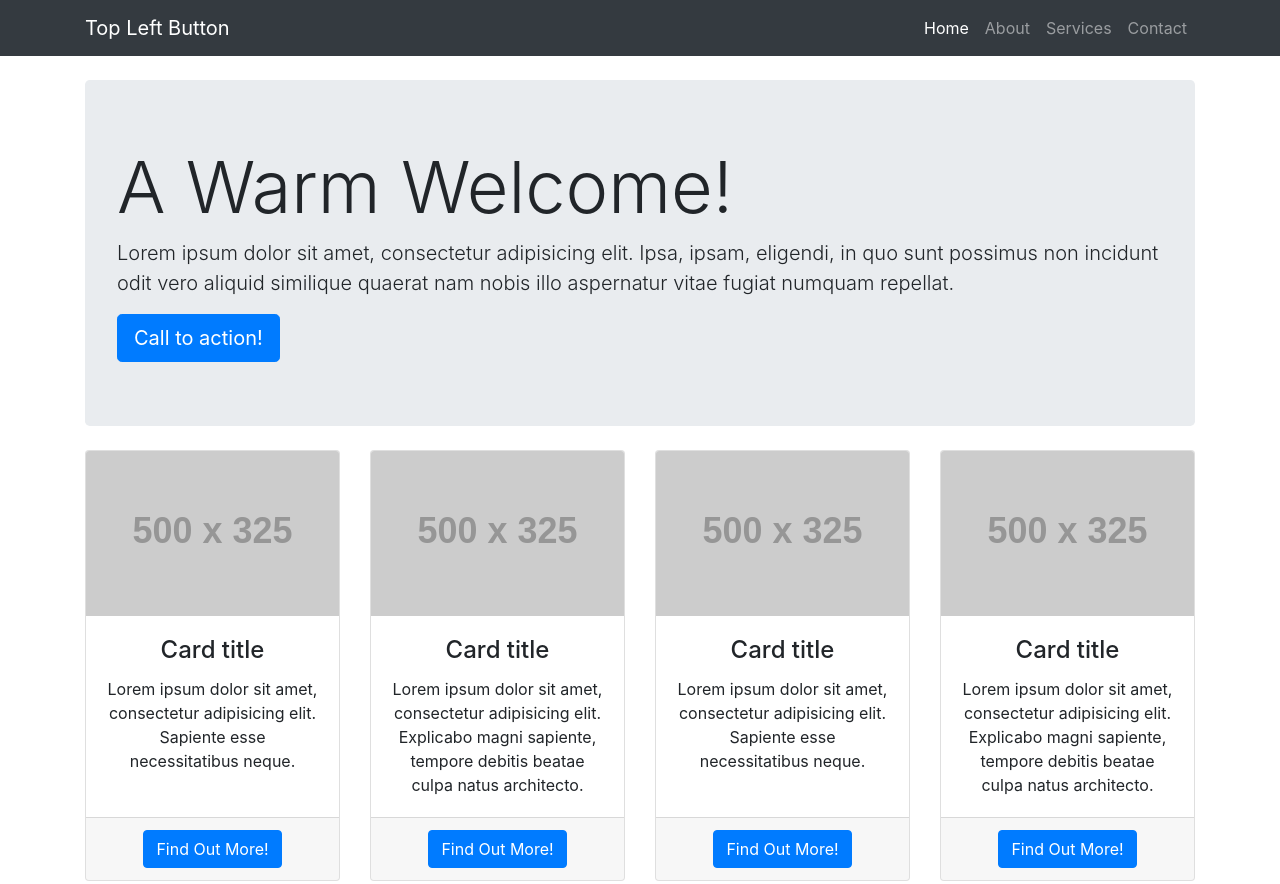
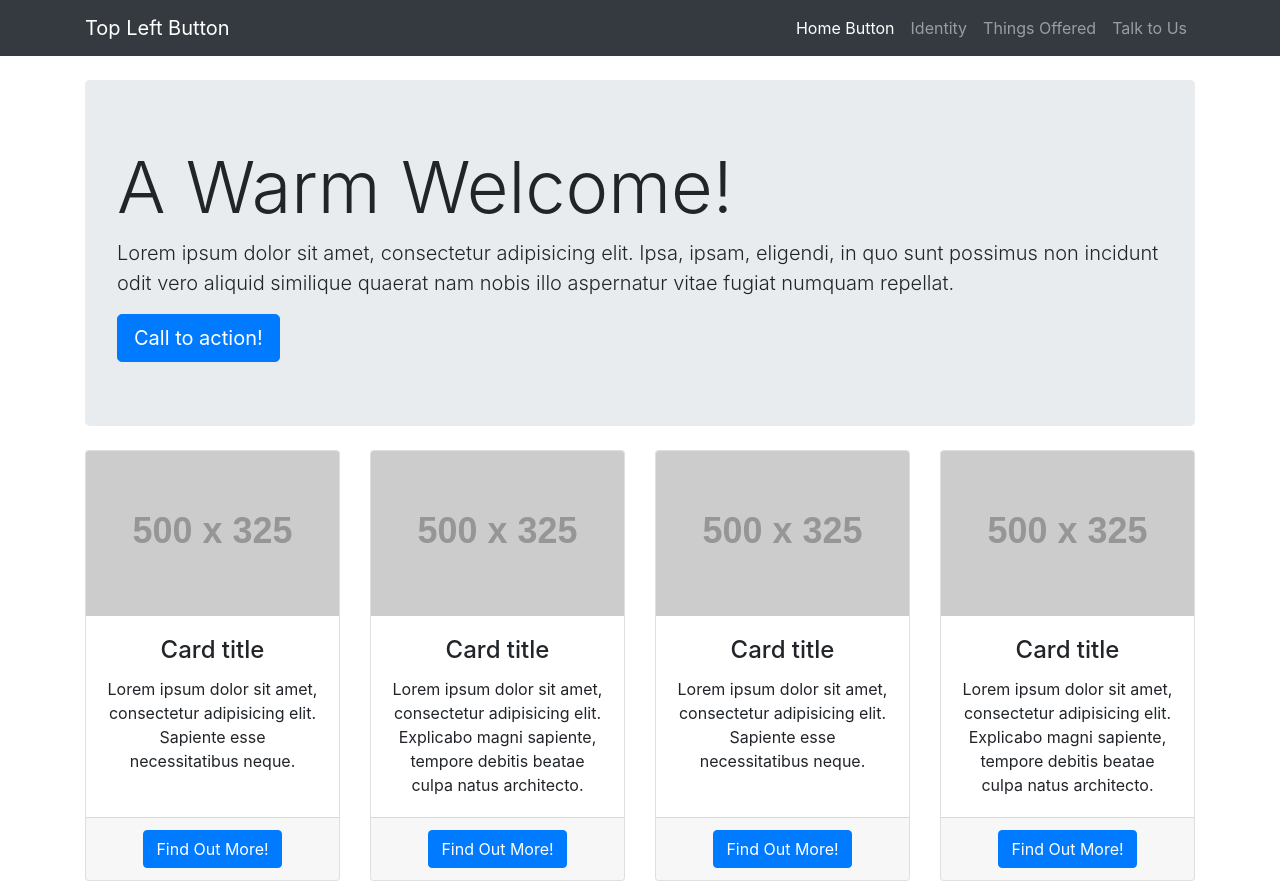
Before and after one commit to Canna0329/BootstrapProject, a website: page startbootstrap-heroic-features-gh-pages/index.html in a window 1280 px wide. Shown: the top 884 px of the page. Drawn offline with Linux system fonts and the light colour scheme; placeholder pictures from the web are drawn by us.

Commit message:
Update index.html

```diff
--- a/startbootstrap-heroic-features-gh-pages/index.html
+++ b/startbootstrap-heroic-features-gh-pages/index.html
@@ -30,18 +30,18 @@
       <div class="collapse navbar-collapse" id="navbarResponsive">
         <ul class="navbar-nav ml-auto">
           <li class="nav-item active">
-            <a class="nav-link" href="#">Home
+            <a class="nav-link" href="#">Home Button
               <span class="sr-only">(current)</span>
             </a>
           </li>
           <li class="nav-item">
-            <a class="nav-link" href="#">About</a>
+            <a class="nav-link" href="#">Identity</a>
           </li>
           <li class="nav-item">
-            <a class="nav-link" href="#">Services</a>
+            <a class="nav-link" href="#">Things Offered</a>
           </li>
           <li class="nav-item">
-            <a class="nav-link" href="#">Contact</a>
+            <a class="nav-link" href="#">Talk to Us</a>
           </li>
         </ul>
       </div>
```
